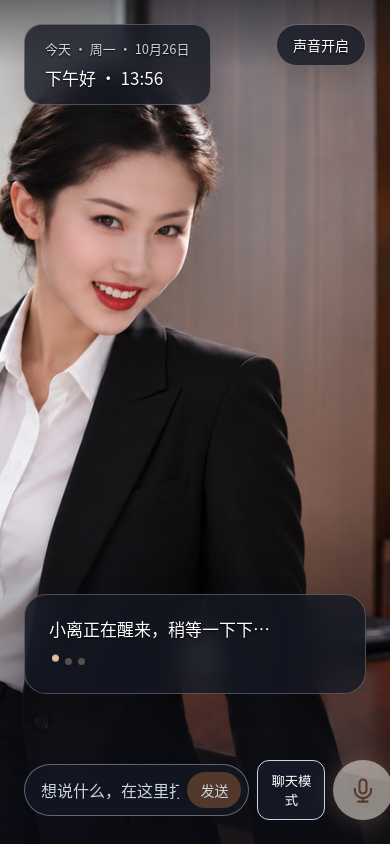
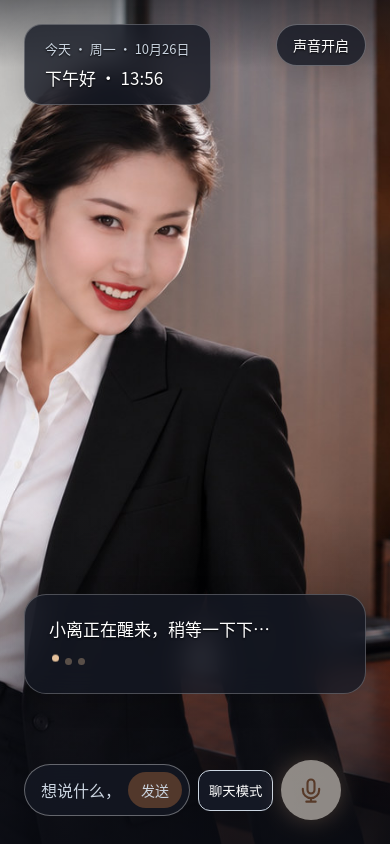
Before and after one commit to tangfafa5501-oss/xiaoli, a plain HTML site: page launcher/web/index.html in a window 390 px wide. Drawn offline with Linux system fonts and the light colour scheme; no server answers.

Commit message:
v0.5: keep chat and microphone controls visible on narrow screens

```diff
--- a/launcher/web/index.html
+++ b/launcher/web/index.html
@@ -62,7 +62,6 @@
   .chat-tip {display:none;position:absolute;bottom:110%;right:0;width:270px;background:#141824;color:#cbd5e1;padding:12px;border-radius:10px;font-size:14px;line-height:1.5;}
   .chat-toggle:hover .chat-tip,.chat-toggle:focus-visible .chat-tip {display:block;}
   .bar {gap:8px;}
-  @media(max-width:759px){.composer{width:calc(100vw - 224px);}}
   .mic-wrap { display: inline-flex; flex: none; }
   .mic { width: 68px; height: 68px; display: grid; place-items: center; border: 0; border-radius: 50%;
     background: rgb(250,240,228); color: rgb(150,96,60); box-shadow: 0 0 24px rgba(255,200,150,.45);
@@ -104,7 +103,7 @@
     .app { background-position: 35% center; }
     .info { left: 24px; }
     .chat, .wake, .chips, .bar { left: 24px; }
-    .composer { width: calc(100vw - 132px); }
+    .composer { width: calc(100vw - 224px); }
     .chips { width: calc(100vw - 48px); }
     .mic { width: 60px; height: 60px; }
     .bar { bottom: 24px; }
```
